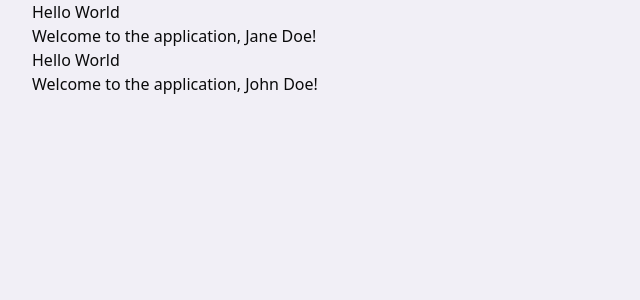
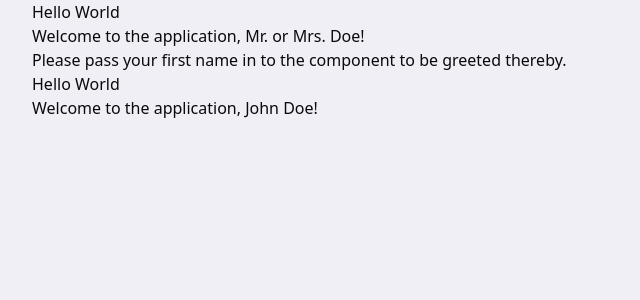
Before and after one commit to JamesonRGrieve-Instruction/2025-EXSM-3939-LEC-WI1, a Next.js app: page / in a window 1280 px wide. Shown: the top 300 px of the page, without its empty margins (0-640 px from the left). Built offline with nearby package versions, Linux system fonts and the light colour scheme.

Commit message:
Using a fallback instead of a default prop in order to tell whether the prop was populated or not;

```diff
--- a/src/app/page.tsx
+++ b/src/app/page.tsx
@@ -4,7 +4,7 @@ import HelloWorld from '../components/stateless/HelloWorld';
 export default function Home(): JSX.Element {
   return (
     <main>
-      <HelloWorld firstName='Jane' lastName='Doe' />
+      <HelloWorld firstName='' lastName='Doe' />
       <HelloWorld firstName='John' lastName='Doe' />
     </main>
   );
--- a/src/components/stateless/HelloWorld.tsx
+++ b/src/components/stateless/HelloWorld.tsx
@@ -1,10 +1,16 @@
-export default function HelloWorld(props: { firstName: string; lastName: string }) {
+export type HelloWorldProps = {
+  firstName?: string;
+  lastName: string;
+};
+
+export default function HelloWorld({ firstName, lastName }: HelloWorldProps) {
   return (
     <>
       <h1>Hello World</h1>
       <p>
-        Welcome to the application, {props.firstName} {props.lastName}!
+        Welcome to the application, {firstName || 'Mr. or Mrs.'} {lastName}!
       </p>
+      {!firstName && <p>Please pass your first name in to the component to be greeted thereby.</p>}
     </>
   );
 }
```
